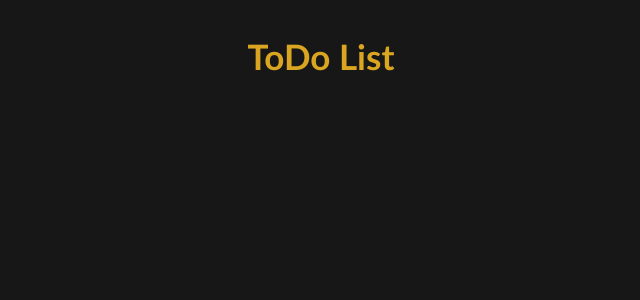
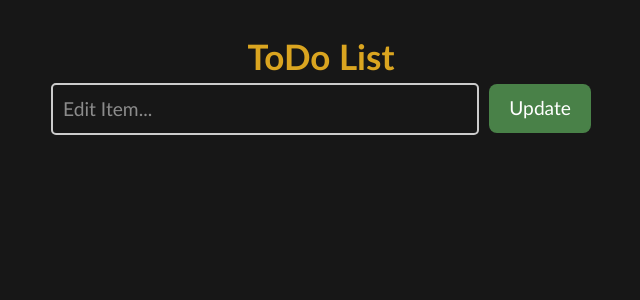
Before and after one commit to Jerannn24/TodoApp, a Next.js app: page / in a window 1280 px wide. Shown: the top 300 px of the page, without its empty margins (319-959 px from the left). Built offline with nearby package versions, Linux system fonts and the light colour scheme.

Commit message:
add : button, input

```diff
--- a/app/globals.css
+++ b/app/globals.css
@@ -38,3 +38,36 @@ body {
   font-size: 35px;
   font-weight: bold;
 }
+
+#divTodo {
+  display: flex;
+  align-items: center;
+  margin-bottom: 20px;
+}
+
+#textInput {
+  font-size: 1.2rem;
+  padding: 10px;
+  margin-right: 10px;
+  flex-grow: 1;
+  border-radius: 5px;
+  border: 2px solid #ccc;
+}
+
+#button {
+  font-size: 1.2rem;
+  padding: 10px 20px;
+  background-color: #498148;
+  color: #ffffff;
+  border: none;
+  border-radius: 8px;
+  cursor: pointer;
+}
+
+#button:hover {
+  background-color: #30502f;
+}
+
+#button:active {
+  transform: scale(0.90);
+}
--- a/app/page.js
+++ b/app/page.js
@@ -17,7 +17,15 @@ const App = () => {
   return (
     <div id='divBody' >
       <div id='title'>ToDo List</div>
-      <div id='divTodo'></div>
+      <div id='divTodo'>
+        <input
+          id="textInput"
+          placeholder={editIndex !== null ? "Edit Item..." : "Add Item"}
+          value={userinput}
+          onChange={(e) => updateInput(e.target.value)}>
+        </input>
+        <button id="button" >{editIndex !== null ? "Update" : "Add"}</button>
+      </div>
     </div >
   )
 }
```
